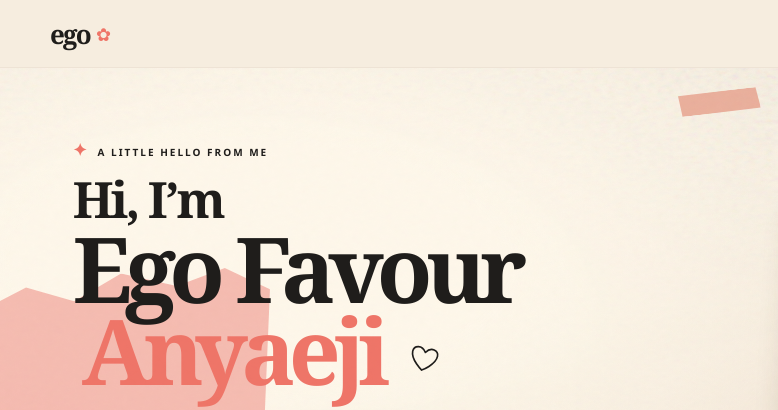
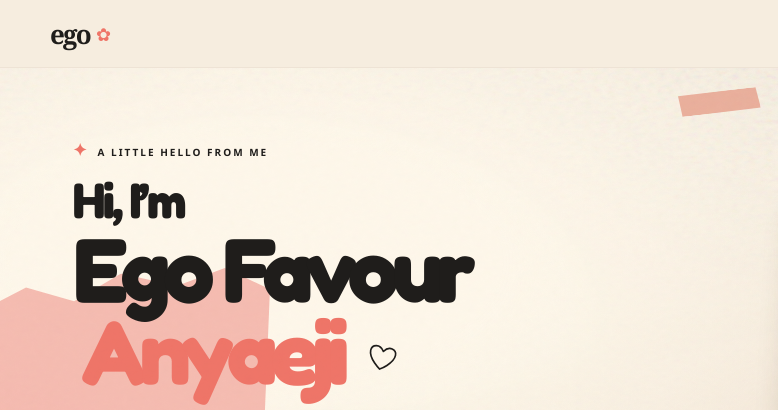
Before and after one commit to chigozie-coder/ego-website, a website: page index.html in a window 1280 px wide. Shown: the top 410 px of the page, 0-778 px from the left. Drawn offline with Linux system fonts and the light colour scheme.

Commit message:
Add Fredoka font for hero name
- Import Fredoka from Google Fonts alongside Caveat
- Apply --hero (Fredoka) to .hero h1 for 'Hi, I'm Ego Favour Anyaeji'

```diff
--- a/index.html
+++ b/index.html
@@ -6,7 +6,7 @@
     <meta name="theme-color" content="#f6eddf" />
     <link rel="preconnect" href="https://fonts.googleapis.com" />
     <link rel="preconnect" href="https://fonts.gstatic.com" crossorigin />
-    <link href="https://fonts.googleapis.com/css2?family=Caveat:wght@400;600;700&display=swap" rel="stylesheet" />
+    <link href="https://fonts.googleapis.com/css2?family=Caveat:wght@400;600;700&family=Fredoka:wght@400;600;700&display=swap" rel="stylesheet" />
     <meta name="description" content="A little corner of the internet for Ego Favour Anyaeji." />
     <title>Ego Favour Anyaeji — a story still unfolding</title>
     <link rel="stylesheet" href="./styles.css" />
--- a/styles.css
+++ b/styles.css
@@ -13,6 +13,7 @@
   --mint: #8bbba3;
   --tape: #e8b9a5;
   --display: Georgia, "Times New Roman", serif;
+  --hero: "Fredoka", "Avenir Next", Avenir, sans-serif;
   --body: "Avenir Next", Avenir, "Segoe UI", sans-serif;
   --hand: "Caveat", "Comic Sans MS", "Bradley Hand", cursive;
   --page: min(1180px, calc(100% - 72px));
@@ -54,7 +55,7 @@ button:focus-visible, a:focus-visible, input:focus-visible, textarea:focus-visib
 .hero-copy { position: relative; z-index: 2; padding: 5px 0 0 4%; }
 .eyebrow { margin: 0 0 15px; font-size: 10px; font-weight: 750; letter-spacing: .2em; line-height: 1.4; }
 .eyebrow-spark { color: var(--coral); font-size: 17px; margin-right: 4px; }
-.hero h1 { margin: 0; max-width: 680px; font: 700 clamp(56px, 7.1vw, 100px)/.9 var(--display); letter-spacing: -.075em; }
+.hero h1 { margin: 0; max-width: 680px; font: 700 clamp(56px, 7.1vw, 100px)/.9 var(--hero); letter-spacing: -.075em; }
 .hero-hi { display: block; font-size: .55em; letter-spacing: -.055em; margin-bottom: .13em; }
 .hero-name { display: block; white-space: nowrap; }
 .hero-surname { display: block; position: relative; color: var(--coral); margin-left: .1em; white-space: nowrap; }
```
